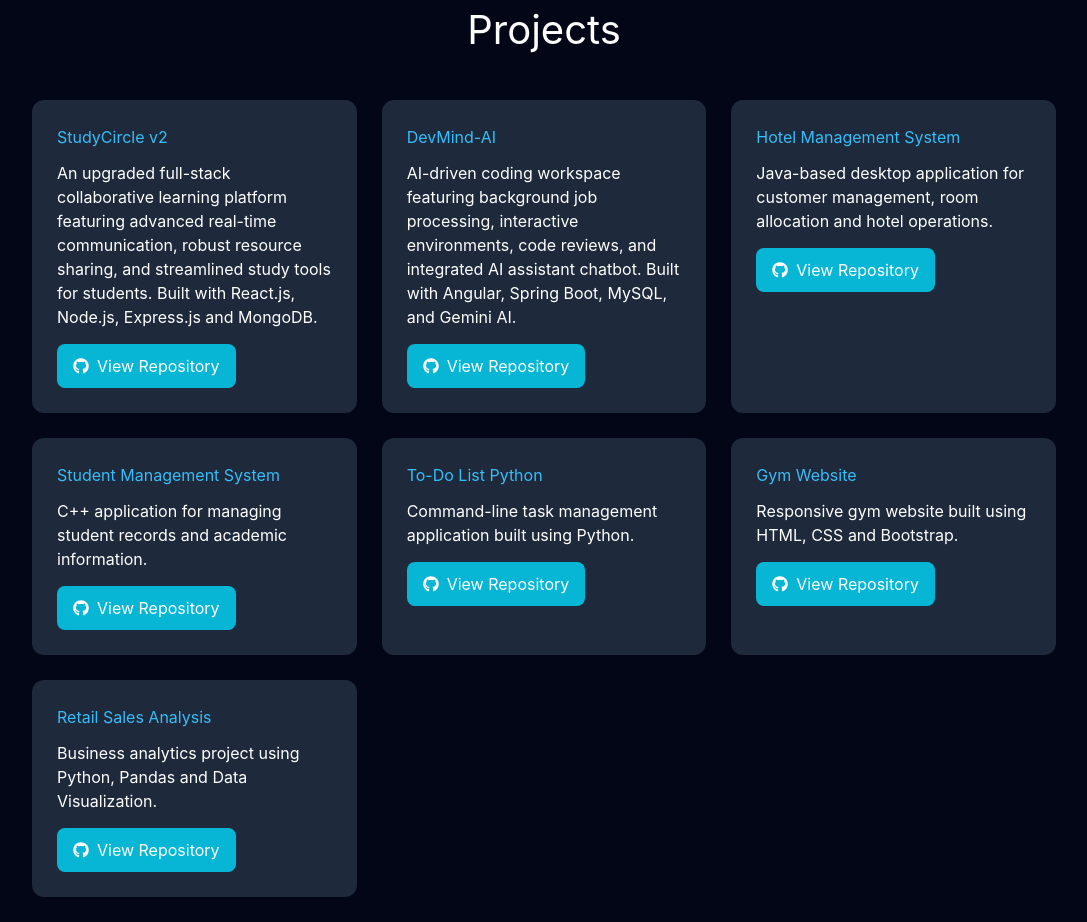
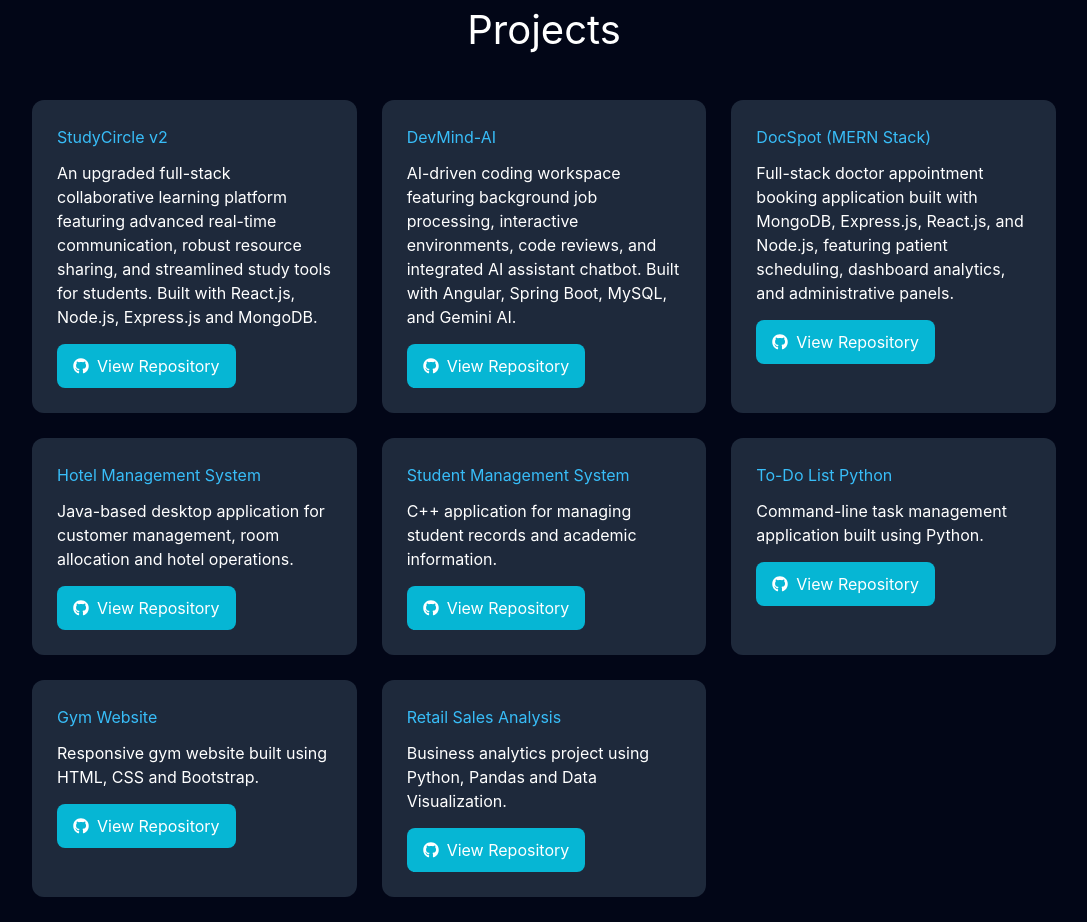
Before and after one commit to 2005swathi2000/portfolio, a React app: page / in a window 1280 px wide. Shown: the part 4720-5642 px from the top of the page, without its empty margins (96-1183 px from the left). Built offline with nearby package versions, Linux system fonts and the light colour scheme; the HTML template or start-up script is replaced by a standard one.

Commit message:
Add DocSpot (MERN Stack) project to portfolio

```diff
--- a/src/components/Projects/Projects.jsx
+++ b/src/components/Projects/Projects.jsx
@@ -17,6 +17,14 @@ function Projects() {
         "AI-driven coding workspace featuring background job processing, interactive environments, code reviews, and integrated AI assistant chatbot. Built with Angular, Spring Boot, MySQL, and Gemini AI.",
       github:
         "https://github.com/2005swathi2000/DevMind-AI",
+    },
+
+    {
+      title: "DocSpot (MERN Stack)",
+      description:
+        "Full-stack doctor appointment booking application built with MongoDB, Express.js, React.js, and Node.js, featuring patient scheduling, dashboard analytics, and administrative panels.",
+      github:
+        "https://github.com/2005swathi2000/DocSpot-MERN",
     },
 
     {
```
